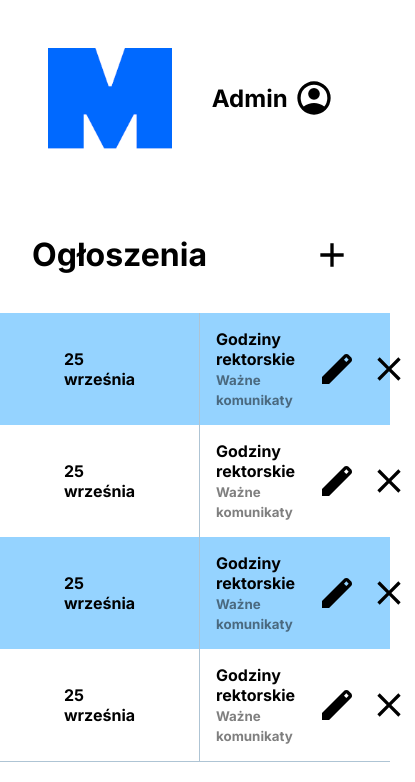
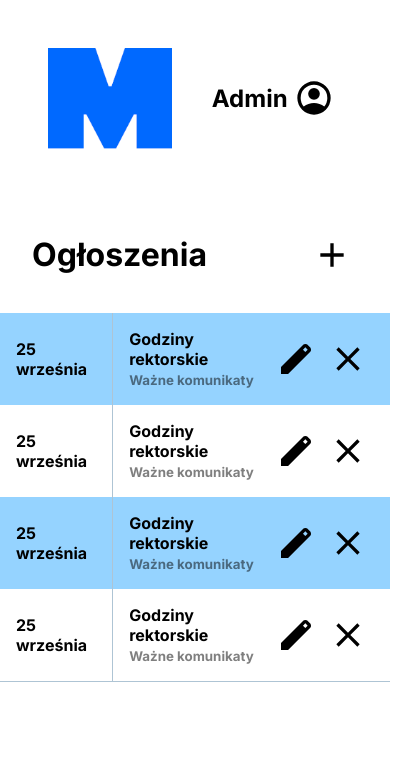
Before and after one commit to kapcer69/mobilki, a Nuxt app: page / in a window 390 px wide. Shown: the top 782 px of the page, 415 px wide, since content can reach past the window. Built offline with nearby package versions, Linux system fonts and the light colour scheme.

Commit message:
Announcement item tweaks

```diff
--- a/components/Announcement.vue
+++ b/components/Announcement.vue
@@ -52,4 +52,16 @@
   min-width: 20px;
   max-width: 40px;
 }
+
+@media (max-width: 580px) {
+  .announcement-date {
+    padding: 0 2rem;
+  }
+}
+
+@media (max-width: 500px) {
+  .announcement-date {
+    padding: 0 1rem;
+  }
+}
 </style>
```
